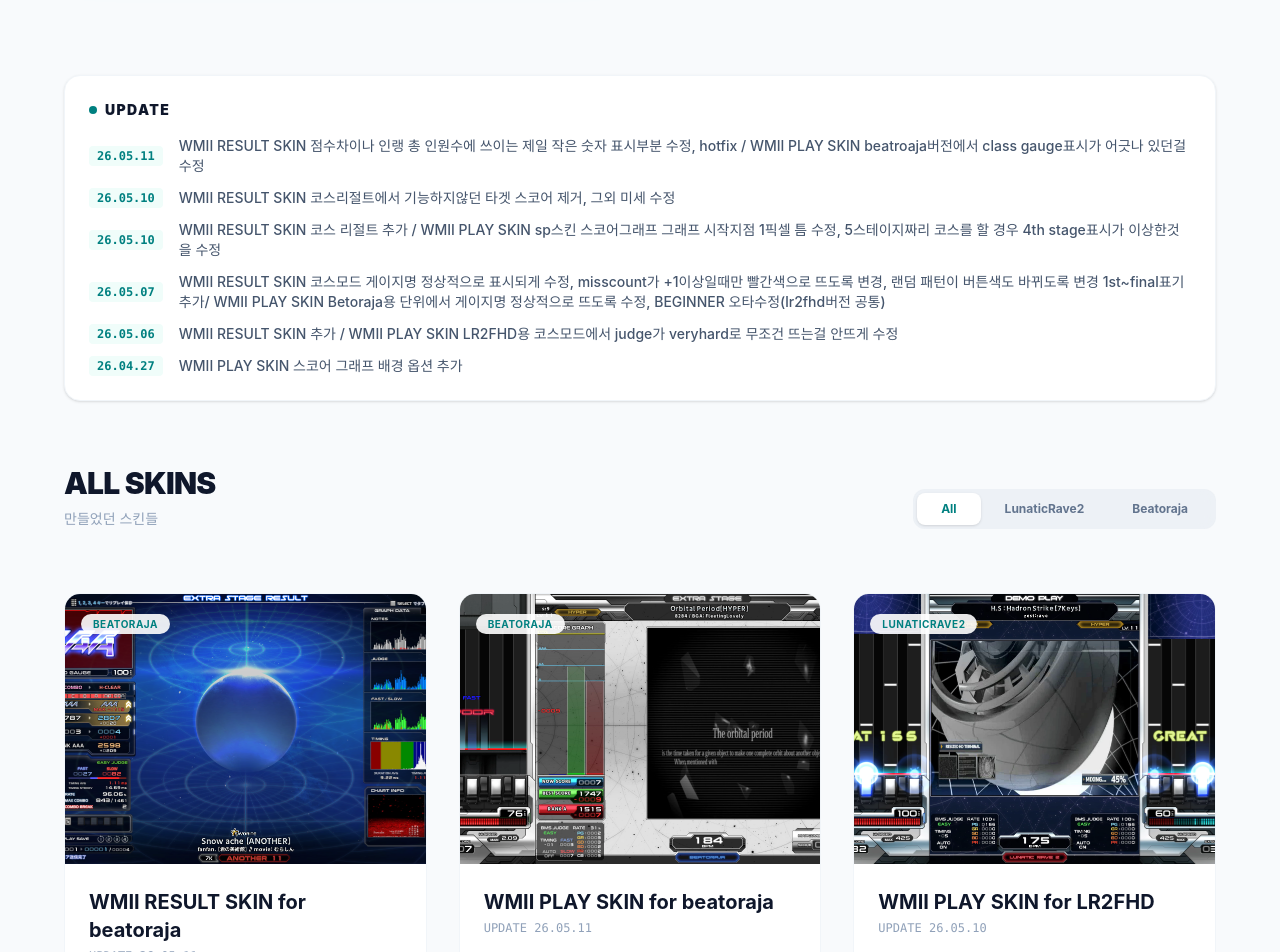
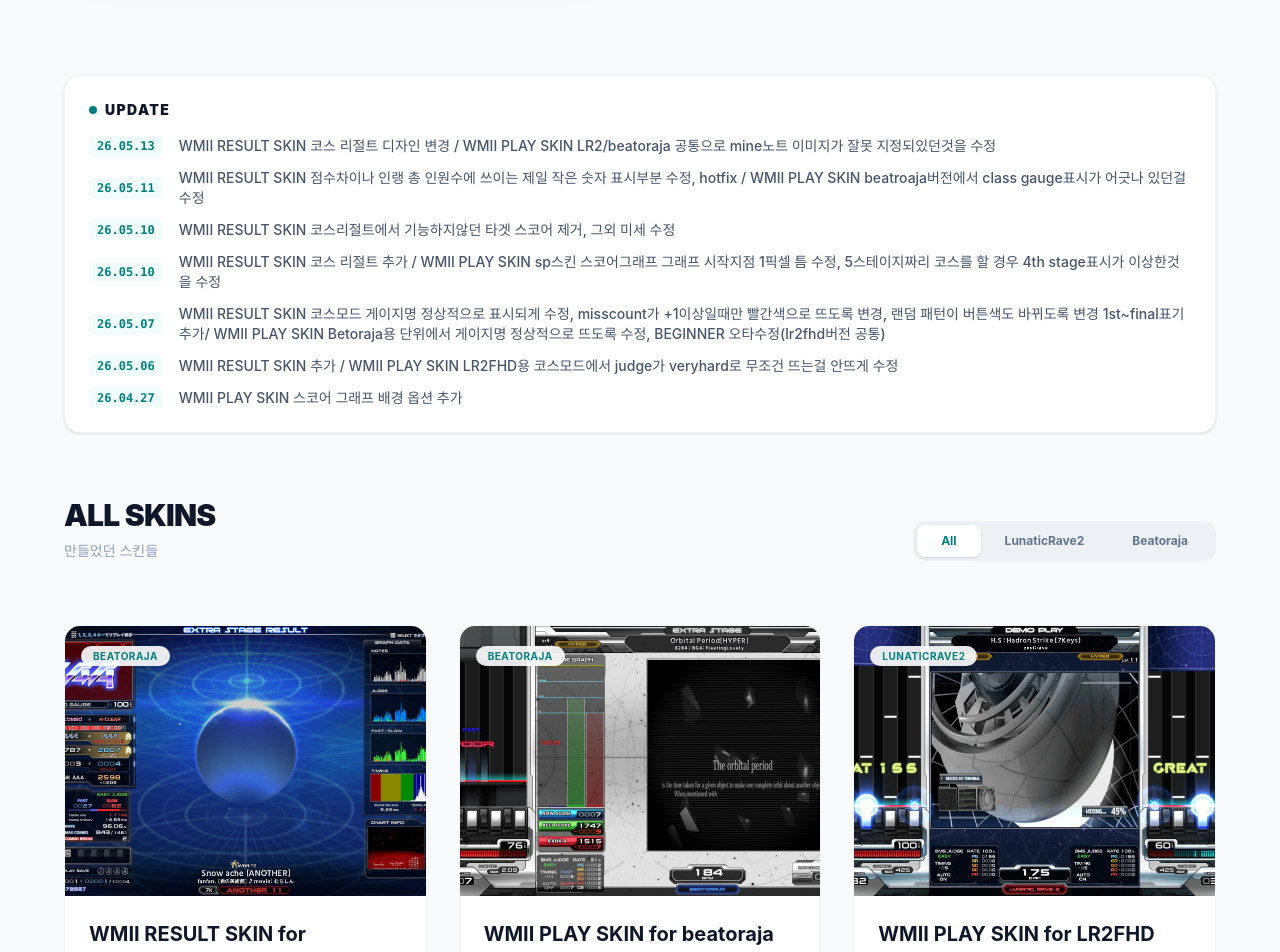
Before and after one commit to p-wn/myWorksWeb, a React (Vite) app: page / in a window 1280 px wide. Shown: the part 960-1912 px from the top of the page. Built offline with nearby package versions, Linux system fonts and the light colour scheme; a web font is replaced by a local one.

Commit message:
course update

```diff
--- a/src/App.tsx
+++ b/src/App.tsx
@@ -14,8 +14,8 @@ const SKINS = [
       "/images/skins/wmii-result-beatoraja/03.webp",
       "/images/skins/wmii-result-beatoraja/04.webp",
     ],
-    downloadUrl: "https://drive.google.com/file/d/1dOSuvKiQtgxV6CVHkJVoucKNjvSq9AuF/view?usp=sharing",
-    date: "26.05.11",
+    downloadUrl: "https://drive.google.com/file/d/1YJGQt5Ad2YudsdsN4jbWSMkgK2eq4o-v/view?usp=sharing",
+    date: "26.05.13",
   },
   {
     id: 1,
@@ -26,8 +26,8 @@ const SKINS = [
       "/images/skins/wmii-play-beatoraja/01.webp",
       "/images/skins/wmii-play-beatoraja/02.webp",
     ],
-    downloadUrl: "https://drive.google.com/file/d/1UT72-VS96i_34mRWy_LiOshS5xIhDnZ1/view?usp=sharing",
-    date: "26.05.11",
+    downloadUrl: "https://drive.google.com/file/d/1R2YJ7cbEK1EBBoSeeXDlip_FsxM3zjiL/view?usp=sharing",
+    date: "26.05.13",
   },
   {
     id: 2,
@@ -38,7 +38,7 @@ const SKINS = [
       "/images/skins/wmii-play-lr2/01.webp",
       "/images/skins/wmii-play-lr2/02.webp",
     ],
-    downloadUrl: "https://drive.google.com/file/d/1c5GMCCe_iX0BXrDhHUbZ2BIFtpiQun40/view?usp=sharing",
+    downloadUrl: "https://drive.google.com/file/d/1dZN8hk3cTjl5FLFSZkdBXuI11HcDe5yJ/view?usp=sharing",
     date: "26.05.10",
   },
   {
@@ -364,6 +364,10 @@ export default function App() {
                 <h3 className="text-sm font-black tracking-widest text-slate-900 uppercase">Update</h3>
               </div>
               <div className="space-y-3">
+                             <div className="flex flex-col md:flex-row md:items-center gap-2 md:gap-4">
+                  <span className="text-xs font-mono font-bold text-point bg-teal-50 px-2 py-0.5 rounded w-fit">26.05.13</span>
+                  <p className="text-sm text-slate-600 font-medium">WMII RESULT SKIN 코스 리절트 디자인 변경 / WMII PLAY SKIN LR2/beatoraja 공통으로 mine노트 이미지가 잘못 지정되있던것을 수정</p>
+                </div>
                 <div className="flex flex-col md:flex-row md:items-center gap-2 md:gap-4">
                   <span className="text-xs font-mono font-bold text-point bg-teal-50 px-2 py-0.5 rounded w-fit">26.05.11</span>
                   <p className="text-sm text-slate-600 font-medium">WMII RESULT SKIN 점수차이나 인랭 총 인원수에 쓰이는 제일 작은 숫자 표시부분 수정,  hotfix / WMII PLAY SKIN beatroaja버전에서 class gauge표시가 어긋나 있던걸 수정 </p>
```
Also changed, not shown: public/images/skins/wmii-result-beatoraja/03.webp, public/images/skins/wmii-result-beatoraja/04.webp.
